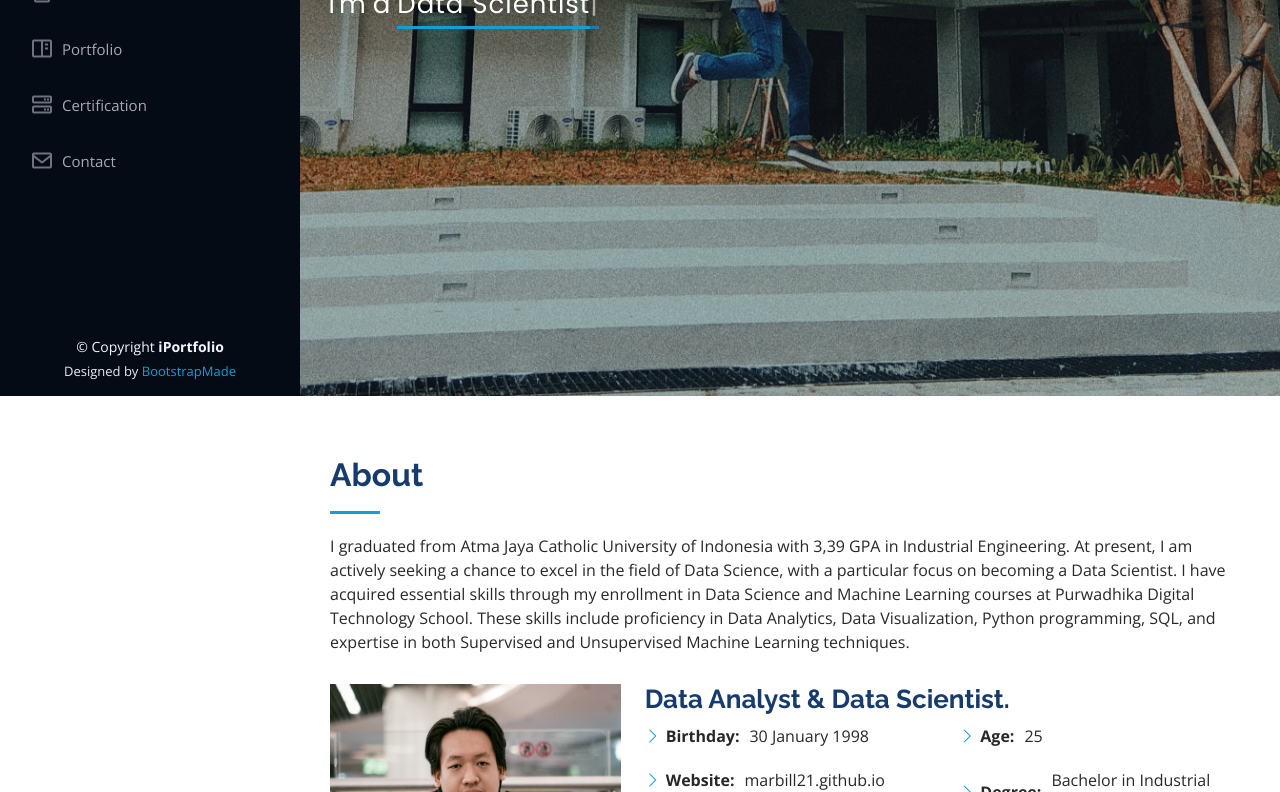
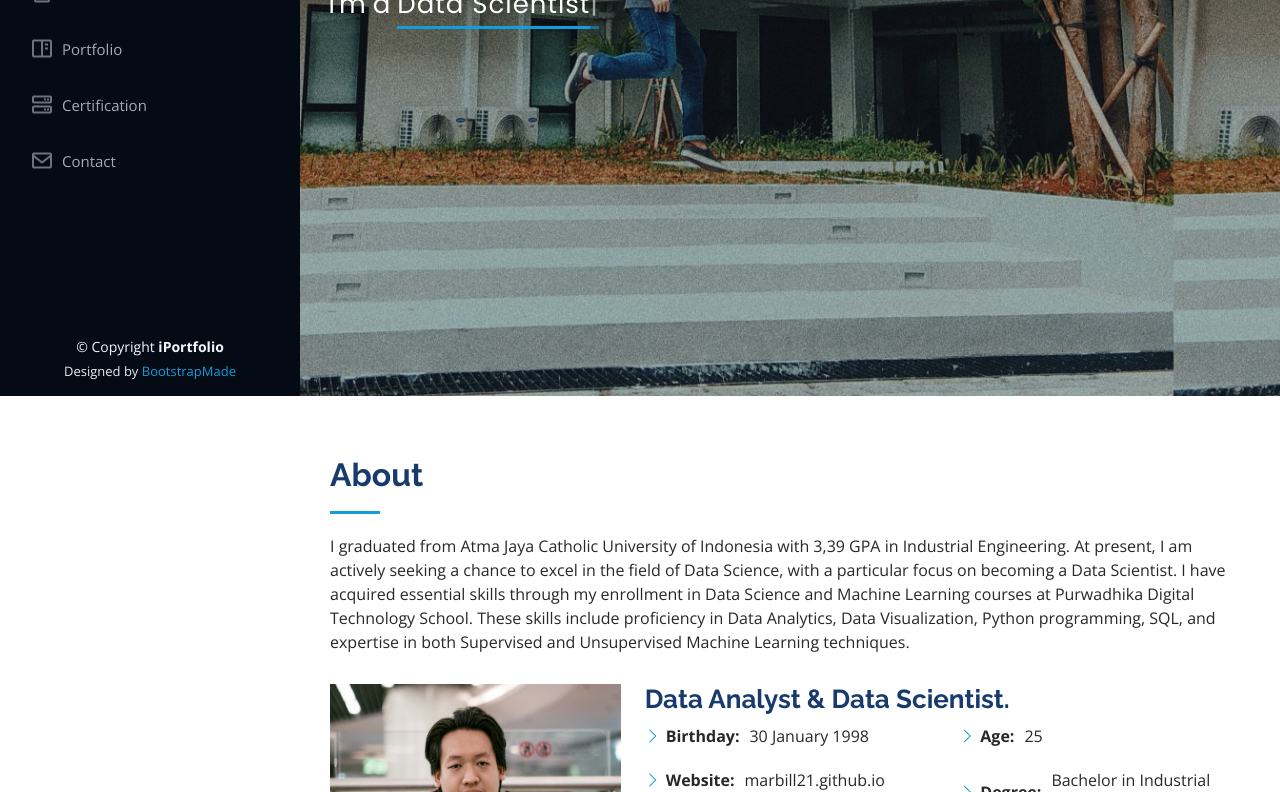
Before and after one commit to marbill21/marbill21.github.io, a plain HTML site: page index.html in a window 1280 px wide. Shown: the part 404-1196 px from the top of the page. Drawn offline with nearby package versions, Linux system fonts and the light colour scheme.

Commit message:
revisi posisi foto hero

```diff
--- a/assets/css/style.css
+++ b/assets/css/style.css
@@ -241,7 +241,7 @@ h6 {
 #hero {
   width: 100%;
   height: 100vh;
-  background: url("../img/hero-bg.jpeg") top right;
+  background: url("../img/hero-bg.jpeg") top center;
   background-size: contain;
 }
 
```
